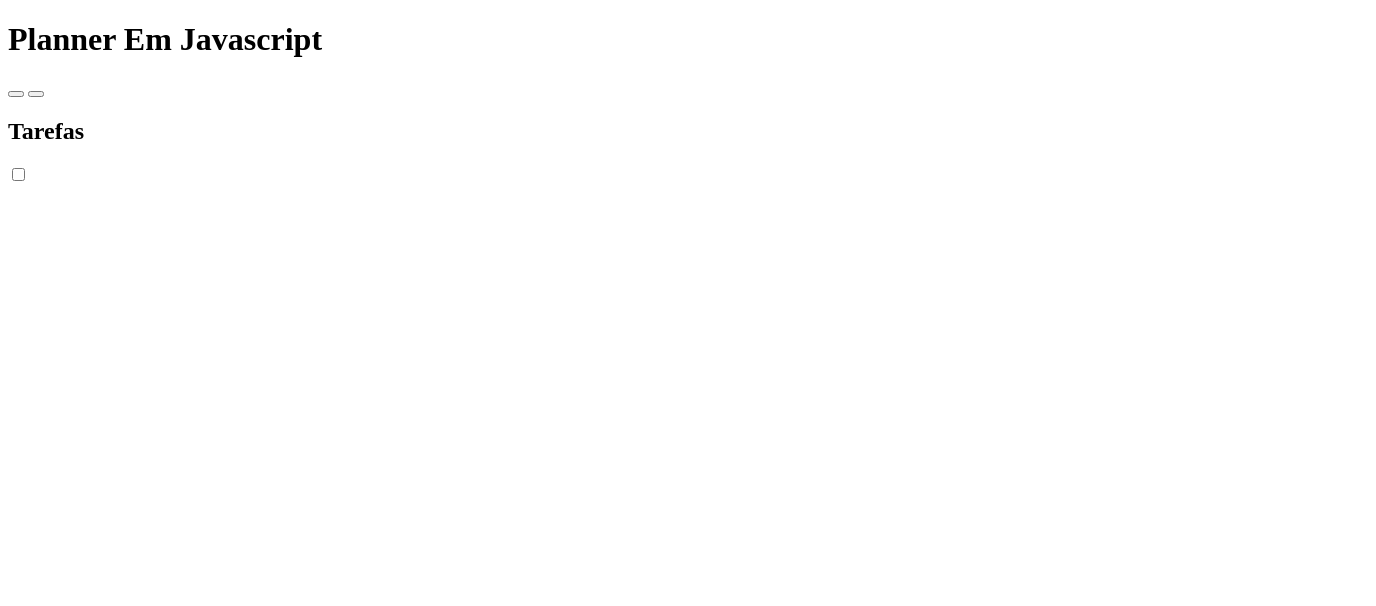
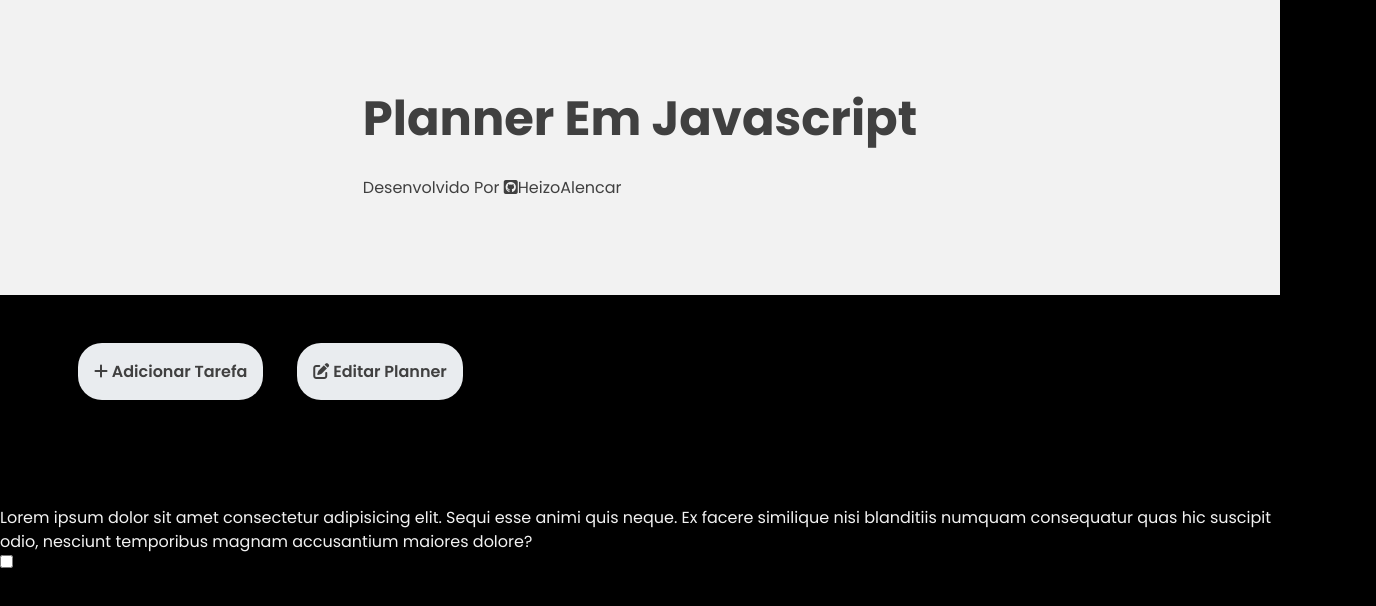
Before and after one commit to HeizoAlencar/PlannerJS, a plain HTML site: page index.html in a window 1280 px wide. Shown: the whole page, 1376 px wide, since content can reach past the window. Drawn offline with Linux system fonts and the light colour scheme.

Commit message:
saved work 04/03

```diff
--- a/css/style.css
+++ b/css/style.css
@@ -0,0 +1,137 @@
+*{
+    padding: 0px;
+    margin: 0px;
+
+}
+
+/* fonts */
+
+.poppins-regular {
+    font-family: "Poppins", sans-serif;
+    font-weight: 400;
+    font-style: normal;
+}
+
+.poppins-semibold {
+    font-family: "Poppins", sans-serif;
+    font-weight: 600;
+    font-style: normal;
+}
+
+.poppins-bold {
+    font-family: "Poppins", sans-serif;
+    font-weight: 700;
+    font-style: normal;
+}
+
+/* fonts-end */
+
+/* paleta-de-cores */
+:root{
+    --color-primary: #007bff;
+    --color-secondary: #6c757d;
+    --color-success: #28a745;
+    --color-info: #17a2b8;
+    --color-warning: #ffc107;
+    --color-danger: #dc3545;
+    --color-light: #f8f9fa;
+    --color-dark: #343a40;
+    --color-white: #fff;
+    --color-black: #000;
+    --color-gray: #6c757d;
+    --color-gray-dark: #343a40;
+    --color-gray-100: #f8f9fa;
+    --color-gray-200: #e9ecef;
+}
+
+.Reiulf-Ramstad-Arkitekter---Website-Redesign-1-hex { color: #F2F2F2; }
+.Reiulf-Ramstad-Arkitekter---Website-Redesign-2-hex { color: #8C8C8C; }
+.Reiulf-Ramstad-Arkitekter---Website-Redesign-3-hex { color: #737373; }
+.Reiulf-Ramstad-Arkitekter---Website-Redesign-4-hex { color: #404040; }
+.Reiulf-Ramstad-Arkitekter---Website-Redesign-5-hex { color: #0D0D0D; }
+/* paleta-end */
+
+html , body {
+    background-color: var(--color-black);
+}
+
+/* textos */
+h1{
+    font-size: 3rem;
+    line-height: 1.2;
+    font-family: "Poppins", sans-serif;
+    font-weight: 700;
+    font-style: normal;
+}
+
+p{
+    font-size: 1rem;
+    line-height: 1.5;
+    font-family: "Poppins", sans-serif;
+    font-weight: 400;
+    font-style: normal;
+    color: #F2F2F2;
+}
+
+h2{
+    font-family: "Poppins", sans-serif;
+    font-weight: 600;
+    font-style: normal;
+}
+
+span{
+    font-family: "Poppins", sans-serif;
+    font-weight: 400;
+    font-style: normal;
+    font-size: 1rem;
+}
+
+a{
+    font-family: "Poppins", sans-serif;
+    font-weight: 400;
+    font-style: normal;
+    font-size: 1rem;
+    text-decoration: none;
+    color:#404040;
+
+}
+/* textos-end */
+
+.container{
+    max-width: 1280px;
+    margin: 0 auto;
+}
+
+/* cabesario */
+
+.header-bg{
+    background-color:   #F2F2F2;
+    width: 100%;
+    color:#404040;
+    padding: 90px 0;
+    display: flex;
+    justify-content: center;
+    align-items: center;
+}
+
+/* cabesario-end */
+
+/* botões de ação */
+
+.action-buttons{
+    width: 100%;
+    height: 5rem;
+    padding: 3rem;
+}
+
+.action-buttons button{
+    margin-left: 30px;
+    padding: 1rem;
+    background-color: #e9ecef;
+    color:#404040;
+    border: none;
+    font-size: 16px;
+    font-family: "Poppins", sans-serif;
+    font-weight: 600;
+    border-radius: 24px;
+}
--- a/index.html
+++ b/index.html
@@ -5,26 +5,29 @@
     <meta name="viewport" content="width=device-width, initial-scale=1.0">
     <title>Planner Em Javascript</title>
     <link rel="stylesheet" href="css/style.css">
-
+    <link rel="preconnect" href="https://fonts.googleapis.com">
+    <link rel="preconnect" href="https://fonts.gstatic.com" crossorigin>
+    <link href="https://fonts.googleapis.com/css2?family=Poppins:ital,wght@0,100;0,200;0,300;0,400;0,500;0,600;0,700;0,800;0,900;1,100;1,200;1,300;1,400;1,500;1,600;1,700;1,800;1,900&display=swap" rel="stylesheet">
+    <link rel="stylesheet" href="https://cdnjs.cloudflare.com/ajax/libs/font-awesome/6.5.1/css/all.min.css" integrity="sha512-DTOQO9RWCH3ppGqcWaEA1BIZOC6xxalwEsw9c2QQeAIftl+Vegovlnee1c9QX4TctnWMn13TZye+giMm8e2LwA==" crossorigin="anonymous" referrerpolicy="no-referrer" />
 </head>
 <body>
     <header>
         <div class="header-bg">
-            <h1>Planner Em Javascript</h1>
+            <h1>Planner Em Javascript<br><span>Desenvolvido Por <a href="https://github.com/HeizoAlencar" target="_blank" ><i class="fa-brands fa-square-github"></i>HeizoAlencar</a></span></h1>
         </div>
         <div class="gradient-line" ></div>
     </header>
     <main>
         <div class="container">
-            <section id="action-buttons">
-                <button  value="addTask" onclick="addTask()" class="action-button"></button>
-                <button  value="EditPlanner" onclick="EditPlanner()" class="action-button"></button>
+            <section class="action-buttons">
+                <button   onclick="addTask()" class="action-button"><i class="fa-solid fa-plus"></i>  Adicionar Tarefa</button>
+                <button   onclick="EditPlanner()" class="action-button"><i class="fa-solid fa-pen-to-square"></i> Editar Planner</button>
             </section>
             <div class="boxs" >
                 <div class="box" id="To-Do-List" >
                     <h2>Tarefas</h2>
                     <div class="box-content">
-                        <p class="Task-Descripition" ></p>
+                        <p class="Task-Descripition" >Lorem ipsum dolor sit amet consectetur adipisicing elit. Sequi esse animi quis neque. Ex facere similique nisi blanditiis numquam consequatur quas hic suscipit odio, nesciunt temporibus magnam accusantium maiores dolore?</p>
                         <input type="checkbox" onclick="ValidarTask()" value="">
                     </div>
                 </div>
```
